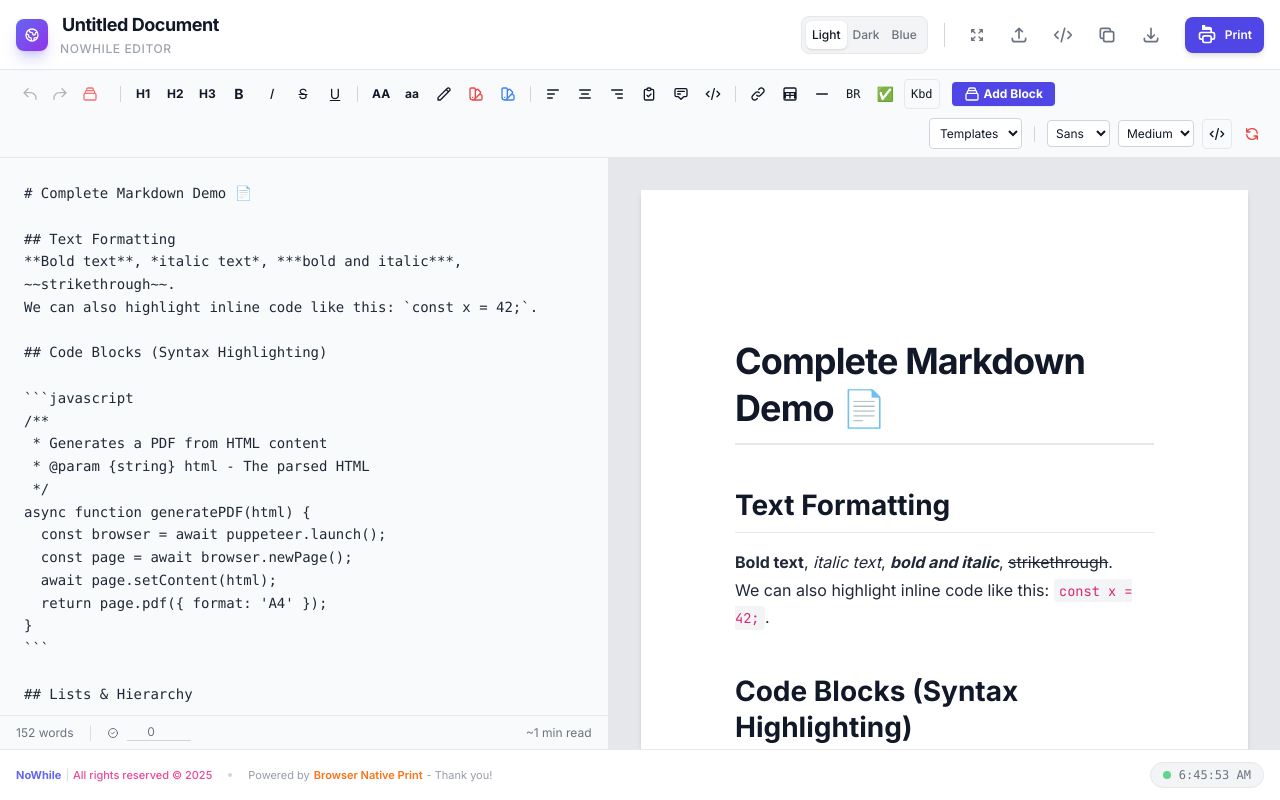
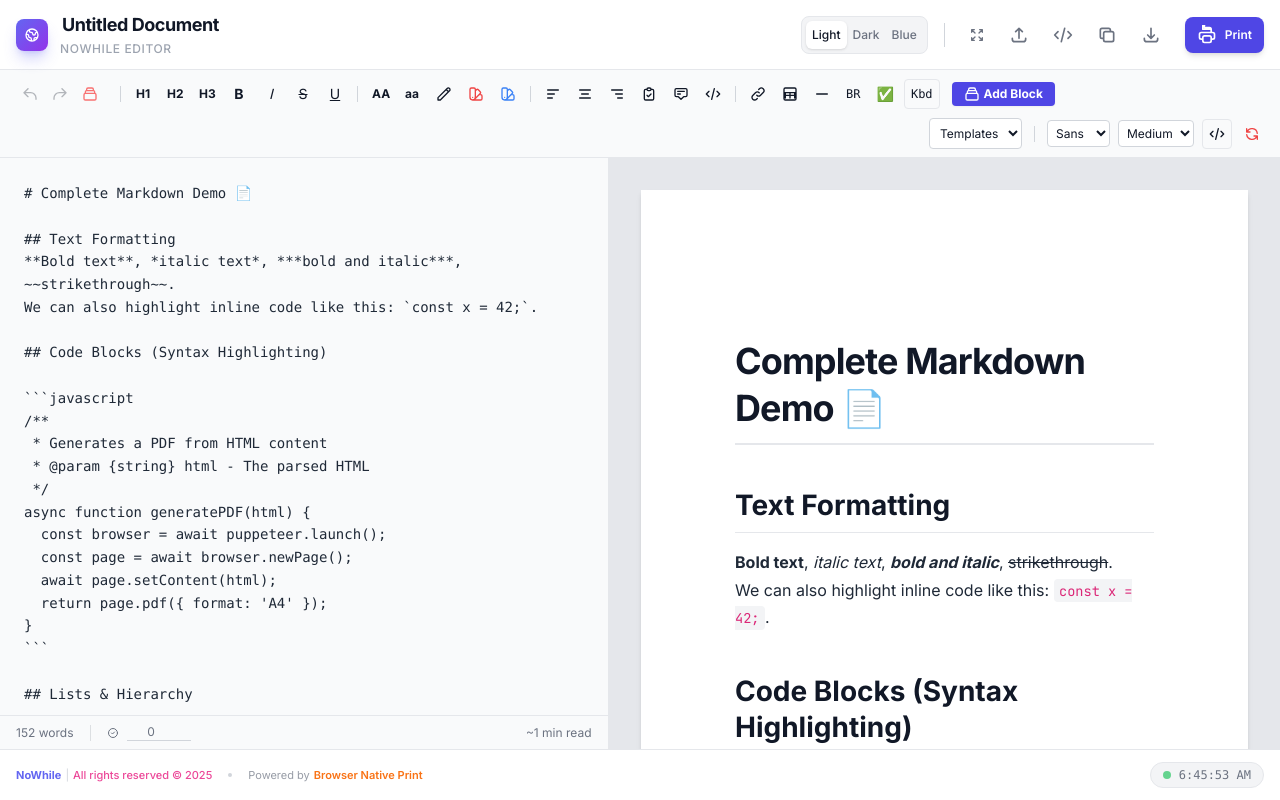
Before and after one commit to pckle4/nwmd, a React (Vite) app: page / in a window 1280 px wide. Built offline with nearby package versions, Linux system fonts and the light colour scheme.

Commit message:
Update App.tsx

```diff
--- a/App.tsx
+++ b/App.tsx
@@ -328,7 +328,7 @@ export default function App() {
           <div className="flex items-center gap-1">
              <span className="opacity-70">Powered by</span>
              <span className="font-semibold text-orange-500">Browser Native Print</span>
-             <span className="opacity-70"> - Thank you!</span>
+
           </div>
        </div>
        <div className="flex items-center gap-4">
```
